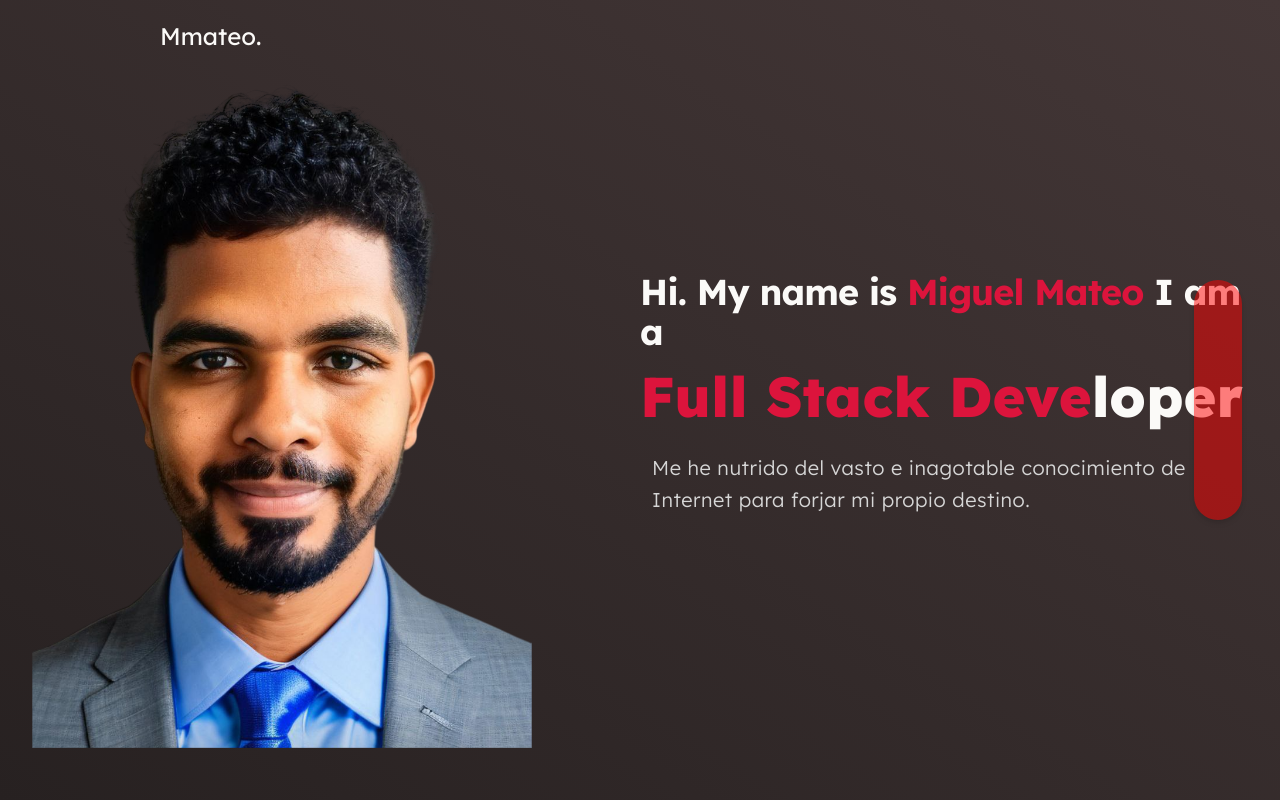
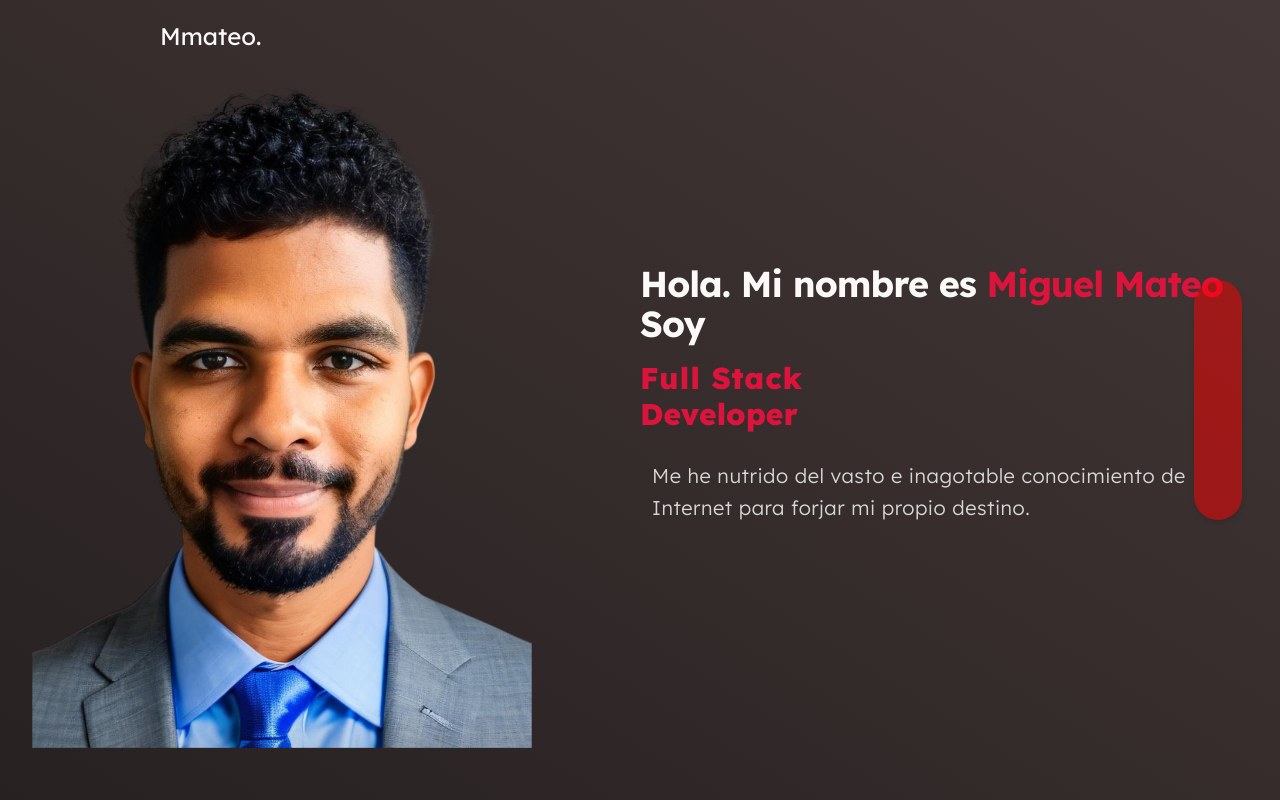
Before and after one commit to MiguelMateoCollado/Porfolio, a Next.js app: page / in a window 1280 px wide. Built offline with nearby package versions, Linux system fonts and the light colour scheme; some icons are missing.

Commit message:
new things

```diff
--- a/app/aboutme/page.jsx
+++ b/app/aboutme/page.jsx
@@ -8,20 +8,15 @@ export default function Home({ children }) {
   ];
 
   return (
-    <section className="container leading-relaxed max-md:py-20 text-white mx-auto grid grid-cols-2 place-content-center min-h-screen content-center">
-      <div className="col-span-1 max-md:col-span-2  flex flex-col p-10 max-md:p-0 gap-5">
-        <h1 className="text-7xl max-md:text-5xl leading-tight">
+    <section className="container leading-relaxed max-md:py-20 text-[#e0e2db] mx-auto grid grid-cols-2 place-content-center min-h-screen content-center max-md:content-start">
+      <div className="col-span-1 max-md:col-span-2  flex flex-col p-10 max-md:p-0 gap-3">
+        <h1 className="text-7xl max-sm:text-3xl max-md:text-4xl leading-relaxed">
           <span className="text-[crimson]">Crear</span> conlleva esfuerzo y
           dedicación.
         </h1>
-        <p className="font-light text-[#d6d6d6] max-md:text-sm">
-          Soy Miguel Angel Mateo, me considero full stack developer por mis
-          capacidades de extrapolar mis conocimientos tengo 2 años de
-          experiencia e trabajado para la compañia Prixet Tecnology donde
-          participe en e desarrollo de aplicaciones y landing pages. Tengo un
-          objetivo y es comprender tanto la programación que parezca juego de
-          niños. Me gustan los retos y desde que empeze a programar no e parado
-          de ser retado a mejorar cada dia.
+        <p className="font-light text-[#d6d6d6] max-md:text-lg">
+          Soy Miguel Angel Mateo, desarrollador full stack con 2 años de
+          experiencia en aplicaciones y landing pages en Prixet Technology.
         </p>
         <div className="flex gap-4">
           {features.map((stat, index) => (
--- a/app/components/AnimateText.jsx
+++ b/app/components/AnimateText.jsx
@@ -31,7 +31,7 @@ const AnimateText = () => {
           delay: 2,
           opacity: 0,
           yPercent: 100,
-          stagger: 0.1,
+          stagger: 0.075,
         }
       ).to(
         [
@@ -57,7 +57,7 @@ const AnimateText = () => {
         {
           opacity: 1,
           color: "crimson",
-          stagger: 0.1,
+          stagger: 0.075,
         }
       );
     }, comp);
@@ -65,9 +65,13 @@ const AnimateText = () => {
     return () => ctx.revert();
   });
   return (
-    <h2 className="text-6xl md:text-[3.5rem] max-md:text-4xl max-md:text-center antialiased text-[#FBFAF8] font-extrabold" ref={comp}>
+    <h2
+      className=" md:text-3xl max-md:text-3xl max-md:text-center antialiased text-[#FBFAF8] font-extrabold"
+      ref={comp}
+    >
       {" "}
       <span id="word">
+        <span className="tracking-wide">
           <span id="char1">F</span>
           <span id="char2">u</span>
           <span id="char3">l</span>
@@ -75,7 +79,11 @@ const AnimateText = () => {
           <span id="char6">t</span>
           <span id="char7">a</span>
           <span id="char8">c</span>
-        <span id="char9">k</span> <span id="char10">D</span>
+          <span id="char9">k</span>
+        </span>
+        <br />
+        <span className="max-md:text-4xl">
+          <span id="char10">D</span>
           <span id="char11">e</span>
           <span id="char12">v</span>
           <span id="char13">e</span>
@@ -85,6 +93,7 @@ const AnimateText = () => {
           <span id="char17">e</span>
           <span id="char18">r</span>
         </span>
+      </span>
     </h2>
   );
 };
--- a/app/components/Navigation.jsx
+++ b/app/components/Navigation.jsx
@@ -6,7 +6,7 @@ const Navigation = ({ setActive }) => {
   let hoverLink =
     "absolute bg-white ease-in-out duration-150 transition-all group-hover/link:bg-red-500 h-1 w-1/2 group-hover/link:w-full rounded-full";
   return (
-    <ul className="flex gap-x-10 max-md:gap-x-4 ">
+    <ul className="flex gap-x-10 max-md:gap-x-between tracking-wide ">
       <li onClick={() => setActive("skills")} className={navItemClassName}>
         Skills <div className={hoverLink}></div>
       </li>
--- a/app/components/Skills.jsx
+++ b/app/components/Skills.jsx
@@ -30,8 +30,8 @@ const Skills = () => {
       color: "#fb503b",
     },
     {
-      value: "teenyicons:nodejs-outlin",
-      name: "Node JS  ",
+      value: "teenyicons:nodejs-outline",
+      name: "Node JS ",
       color: "#68a063",
     },
     {
@@ -57,15 +57,15 @@ const Skills = () => {
     { value: "simple-icons:tauri", name: "Tauri", color: "#FFC337" },
   ];
   return (
-    <div className=" flex flex-col gap-4  ">
+    <div className=" flex flex-col gap-2">
       <span className="font-light flex max-md:flex-wrap items-center gap-4 tracking-wider text-gray-300/70">
-        <h1 className="max-md:text-[1.7rem] text-blue-400">Web Developer - </h1>
+        <h1 className="max-md:text-lg text-blue-400">Web Developer <span className="max-md:hidden">-</span> </h1>
         <div className="flex gap-4">
           {iconCollect.map(({ value, name, color }, index) => (
             <div key={index} className="group relative">
               <p
                 style={{ backgroundColor: `${color}` }}
-                className={`absolute hidden z-10 bg-[${color}] p-2 text-sm text-white rounded-md  group-hover:block top-7 `}
+                className={`absolute hidden z-10 bg-[${color}]  p-2 text-sm text-white rounded-md  group-hover:block top-7 `}
               >
                 {name}
               </p>
--- a/app/components/Statics.jsx
+++ b/app/components/Statics.jsx
@@ -3,7 +3,7 @@ import React from "react";
 const Statics = ({ stats, position }) => {
   return (
     <span className="flex flex-col w-1/2 max-md:w-full">
-      <span className="text-7xl max-md:text-5xl text-[crimson] ">{stats}</span>
+      <span className="text-7xl max-md:text-5xl max-sm: text-[crimson] ">{stats}</span>
       <span className=" break-words max-md:text-xl   text-4xl text-wrap">
         {position}
       </span>
--- a/app/page.jsx
+++ b/app/page.jsx
@@ -6,7 +6,6 @@ export default function Home() {
   return (
     <section className="container leading-relaxed text-white mx-auto grid grid-cols-2 max-md:py-14 max-md:gap-y-2 min-h-screen content-center">
       <div className="col-span-1 max-md:col-span-2 content-center overflow-hiddenjustify-center flex items-center">
-        {" "}
         <Image
           width={500}
           height={500}
@@ -16,11 +15,11 @@ export default function Home() {
         />
       </div>
       <div className="col-span-1 max-md:text-center content-center max-md:col-span-2 gap-4 flex flex-col justify-center">
-        <h1 className="text-7xl max-md:text-4xl max-md:py-3 md:text-4xl antialiased font-bold tracking-tight text-[#FBFAF8]">
-          Hi. My name is <span className="text-[crimson]">Miguel Mateo</span> I am a
+        <h1 className=" max-md:text-2xl max-md:py-3 md:text-4xl antialiased font-bold tracking-tight text-[#FBFAF8]">
+          Hola. Mi nombre es <span className="text-[crimson]">Miguel Mateo</span> Soy
         </h1>
         <AnimateText />
-        <p className="text-md text-[#d6d6d6] md:leading-relaxed md:text-xl max-md:mb-14 tracking-wide p-3 max-md:p-0 antialiased  max-md:leading-relaxed font-light">
+        <p className="text-lg text-left text-[#d6d6d6] md:leading-relaxed md:text-xl max-md:mb-14 tracking-wide p-3 max-md:p-0 antialiased  max-md:leading-relaxed font-light">
           Me he nutrido del vasto e inagotable conocimiento de Internet para
           forjar mi propio destino.
         </p>
```
Lines whose indentation alone changed are shown as unchanged.
